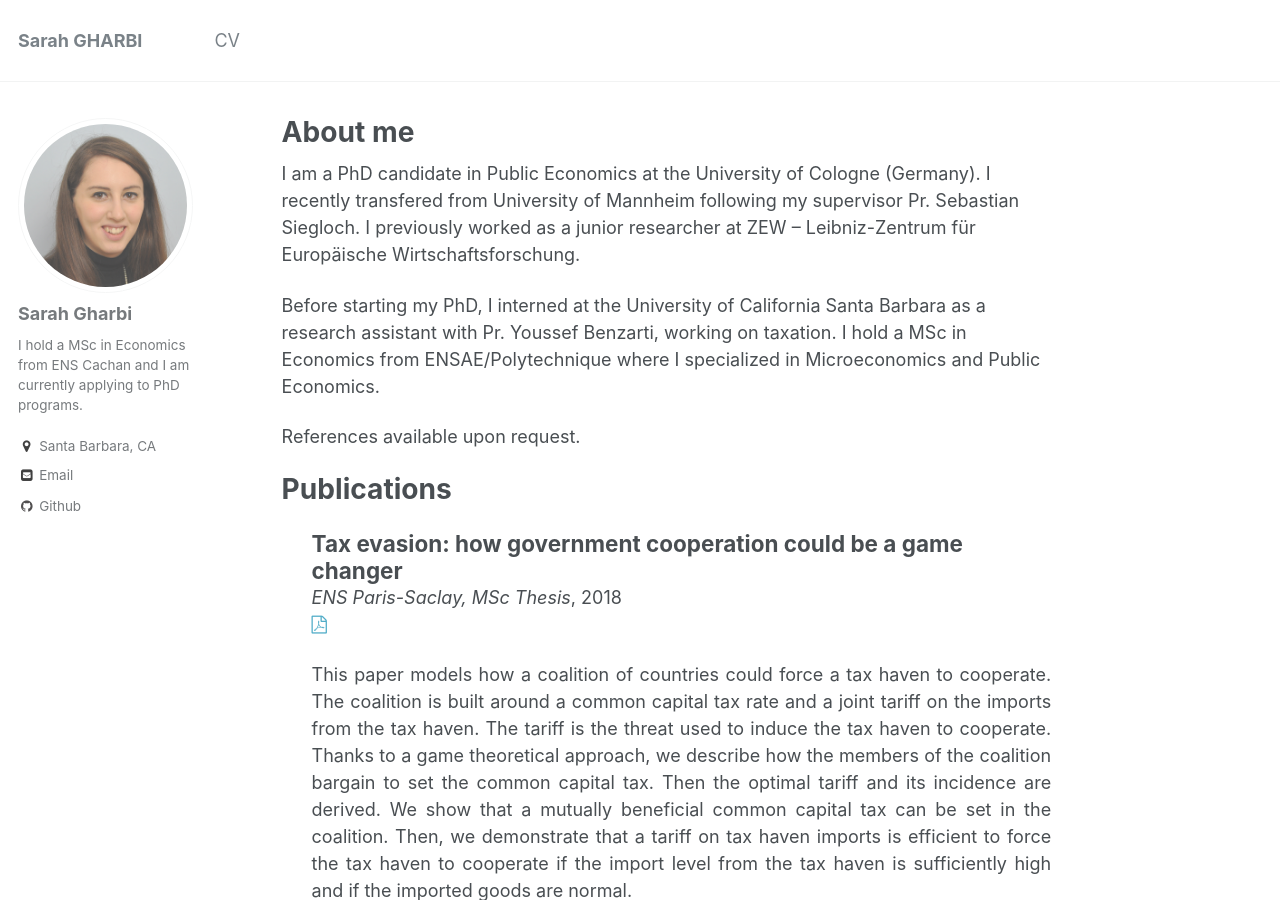
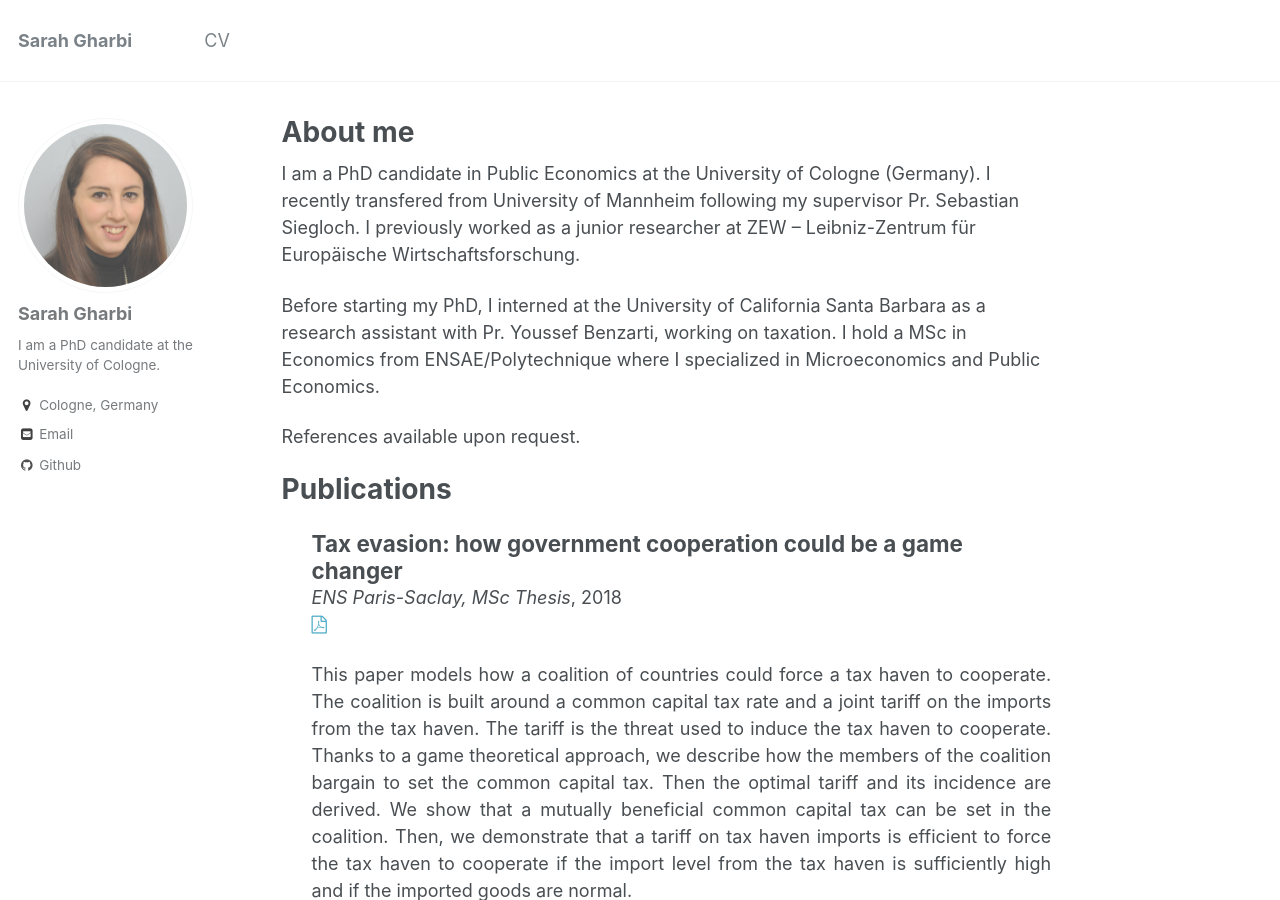
Before and after one commit to sarahgharbi/sarahgharbi.github.io, a Jekyll site: the page built from _pages/about.md, in a window 1280 px wide and 900 px high. Built offline with Jekyll 4.4.1, drawn with Linux system fonts in a browser that asks for light colours.

Commit message:
Update _config.yml

```diff
--- a/_config.yml
+++ b/_config.yml
@@ -7,7 +7,7 @@
 
 # Site Settings
 locale                   : "en-US"
-title                    : "Sarah GHARBI"
+title                    : "Sarah Gharbi"
 title_separator          : "-"
 name                     : &name "Sarah Gharbi"
 description              : &description "research assistant"
@@ -81,11 +81,11 @@ analytics:
 author:
   name             : "Sarah Gharbi"
   avatar           : "profile.png"
-  bio              : "I hold a MSc in Economics from ENS Cachan and I am currently applying to PhD programs."
-  location         : "Santa Barbara, CA"
+  bio              : "I am a PhD candidate at the University of Cologne."
+  location         : "Cologne, Germany"
   employer         :
   googlescholar    :
-  email            : "sarah.suzanne.gharbi@gmail.com"
+  email            : "sgharbi@gwiso.uni-koeln.de"
   uri              :
   bitbucket        :
   codepen          :
```
